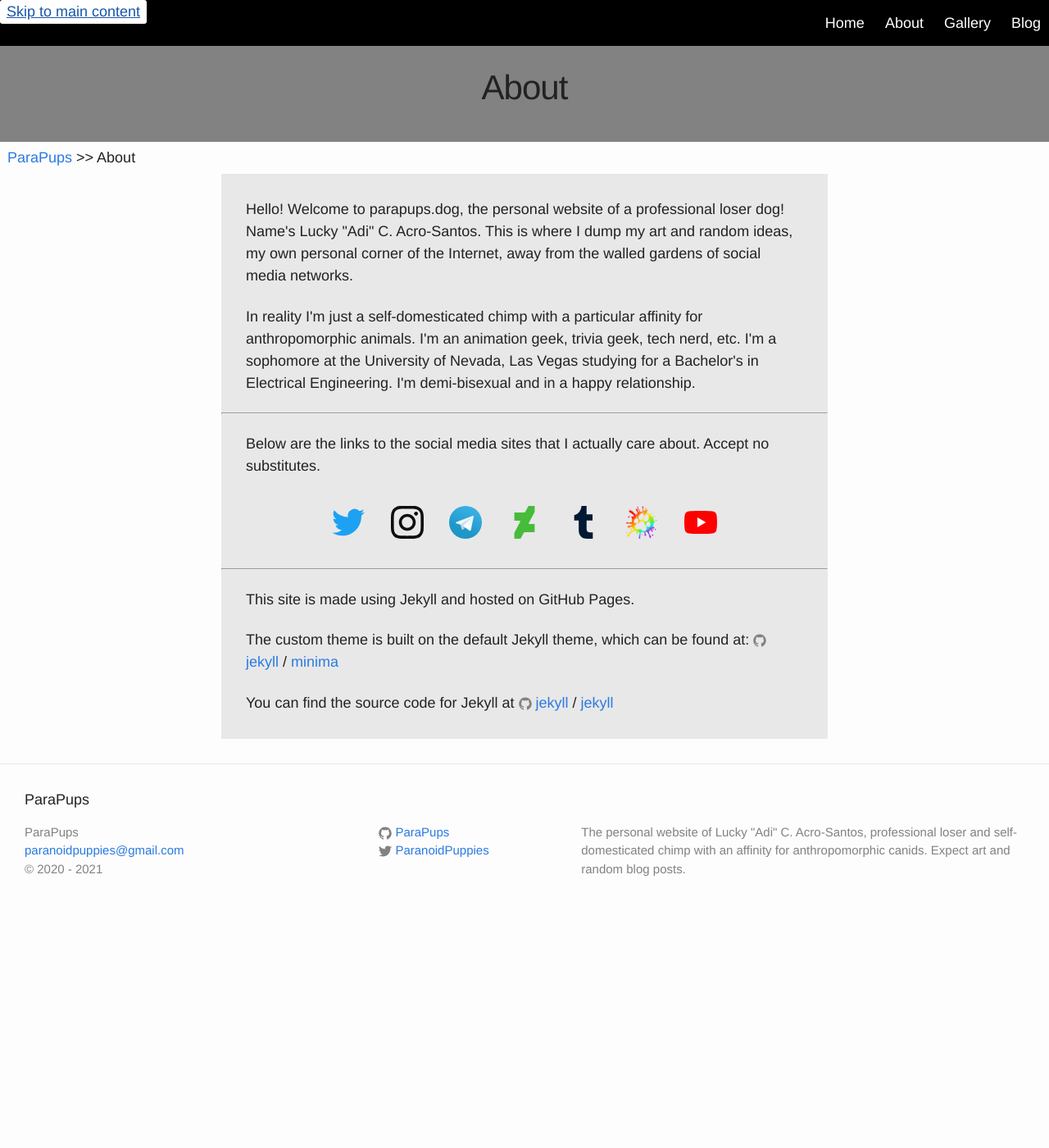
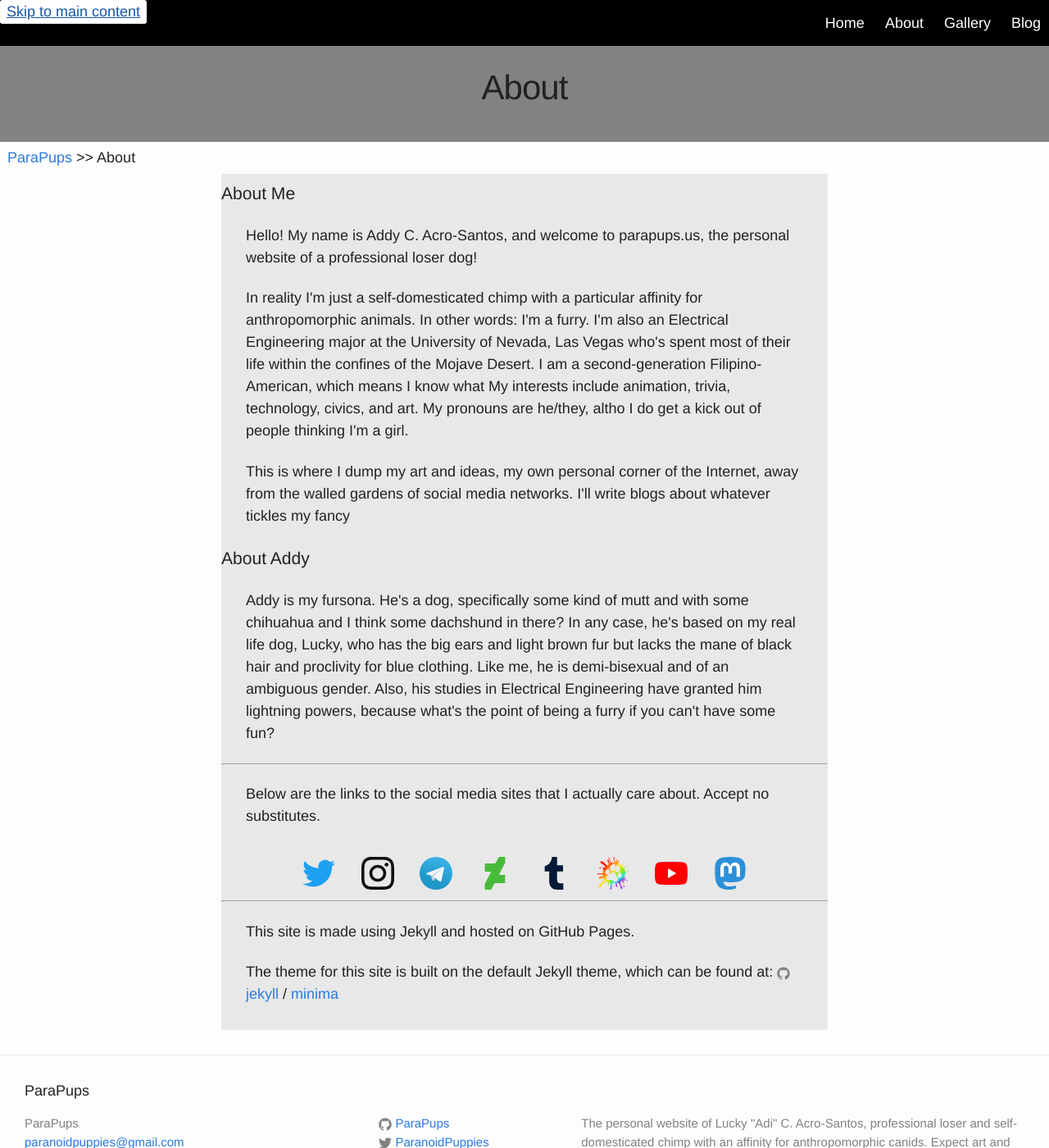
Before and after one commit to ParaPups/parapups.github.io, a Jekyll site: the page built from about.html, in a window 1280 px wide and 1400 px high. Shown: the whole window at 82% size. Built offline with Jekyll 4.4.1, drawn with Linux system fonts in a browser that asks for light colours.

Commit message:
Replace Social Media Icons and edit About

```diff
--- a/about.html
+++ b/about.html
@@ -4,50 +4,28 @@
 permalink: /about/
 ---
 <article id="about" class="text-wrapper">
-    <p>Hello! Welcome to parapups.dog, the personal website of a professional loser dog! Name's Lucky "Adi" C. Acro-Santos. This is where I dump my art and random ideas, my own personal corner of the Internet, away from the walled gardens of social media networks.</p>
+    <h1>About Me</h1>
 
-    <p>In reality I'm just a self-domesticated chimp with a particular affinity for anthropomorphic animals. I'm an animation geek, trivia geek, tech nerd, etc. I'm a sophomore at the University of Nevada, Las Vegas studying for a Bachelor's in Electrical Engineering. I'm demi-bisexual and in a happy relationship.</p>
+    <p>Hello! My name is Addy C. Acro-Santos, and welcome to parapups.us, the personal website of a professional loser dog!</p>
+
+    <p>In reality I'm just a self-domesticated chimp with a particular affinity for anthropomorphic animals. In other words: I'm a furry. I'm also an Electrical Engineering major at the University of Nevada, Las Vegas who's spent most of their life within the confines of the Mojave Desert. I am a second-generation Filipino-American, which means I know what My interests include animation, trivia, technology, civics, and art. My pronouns are he/they, altho I do get a kick out of people thinking I'm a girl.</p>
+
+    <p>This is where I dump my art and ideas, my own personal corner of the Internet, away from the walled gardens of social media networks. I'll write blogs about whatever tickles my fancy</p>
+
+    <h1>About Addy</h1>
+    <p>Addy is my fursona. He's a dog, specifically some kind of mutt and with some chihuahua and I think some dachshund in there? In any case, he's based on my real life dog, Lucky, who has the big ears and light brown fur but lacks the mane of black hair and proclivity for blue clothing. Like me, he is demi-bisexual and of an ambiguous gender. Also, his studies in Electrical Engineering have granted him lightning powers, because what's the point of being a furry if you can't have some fun?</p>
 
     <hr>
 
-    <p>Below are the links to the social media sites that I actually care about. Accept no substitutes.</a>
-    <p>
-    <div id="social-media-links">
-        <a href="https://twitter.com/ParanoidPuppies">
-            <img src="{{ site.baseurl }}/media/icons/twitter.svg" alt="Twitter">
-        </a>
-        <a href="https://www.instagram.com/paranoidpuppies/">
-            <img src="{{ site.baseurl }}/media/icons/instagram.svg" alt="Instagram">
-            <div class="social-media-name">Instagram</div>
-        </a>
-        <a href="https://t.me/parapups">
-            <img src="{{ site.baseurl }}/media/icons/telegram.svg" alt="Telegram">
-        </a>
-        <a href="https://www.deviantart.com/parapups">
-            <img src="{{ site.baseurl }}/media/icons/deviantart.svg" alt="DeviantArt">
-        </a>
-        <a href="https://parapups.tumblr.com/">
-            <img src="{{ site.baseurl }}/media/icons/tumblr.svg" alt="Tumblr">
-        </a>
-        <a href="http://www.furaffinity.net/user/parapups/">
-            <img src="{{ site.baseurl }}/media/icons/fa_logo.png" alt="Furaffinity">
-        </a>
-        <a href="https://www.youtube.com/channel/UCW9zAx1uzvW6R4QrN2FytRA">
-            <img src="{{ site.baseurl }}/media/icons/youtube.svg" alt="YouTube">
-        </a>
-    </div>
-    </p>
+    <p>Below are the links to the social media sites that I actually care about. Accept no substitutes.</p>
+
+    {% include social-media-icons.html %}
 
     <hr>
 
     <p>This site is made using Jekyll and hosted on GitHub Pages.</p>
 
-    <p>The custom theme is built on the default Jekyll theme, which can be found at:
+    <p>The theme for this site is built on the default Jekyll theme, which can be found at:
     {% include icon-github.html username="jekyll" %}/
     <a href="https://github.com/jekyll/minima">minima</a></p>
-
-    <p>You can find the source code for Jekyll at
-    {% include icon-github.html username="jekyll" %} /
-    <a href="https://github.com/jekyll/jekyll">jekyll</a></p>
-
 </article>
```
Also changed, not shown: index.html (+3 -27 lines).
